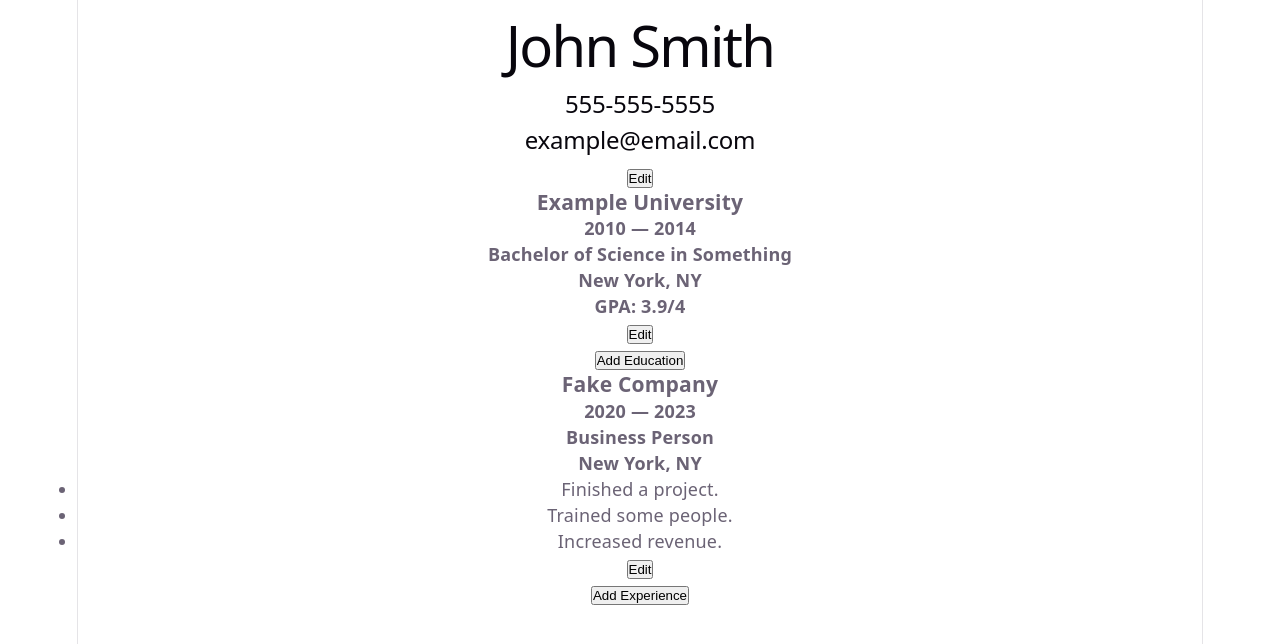
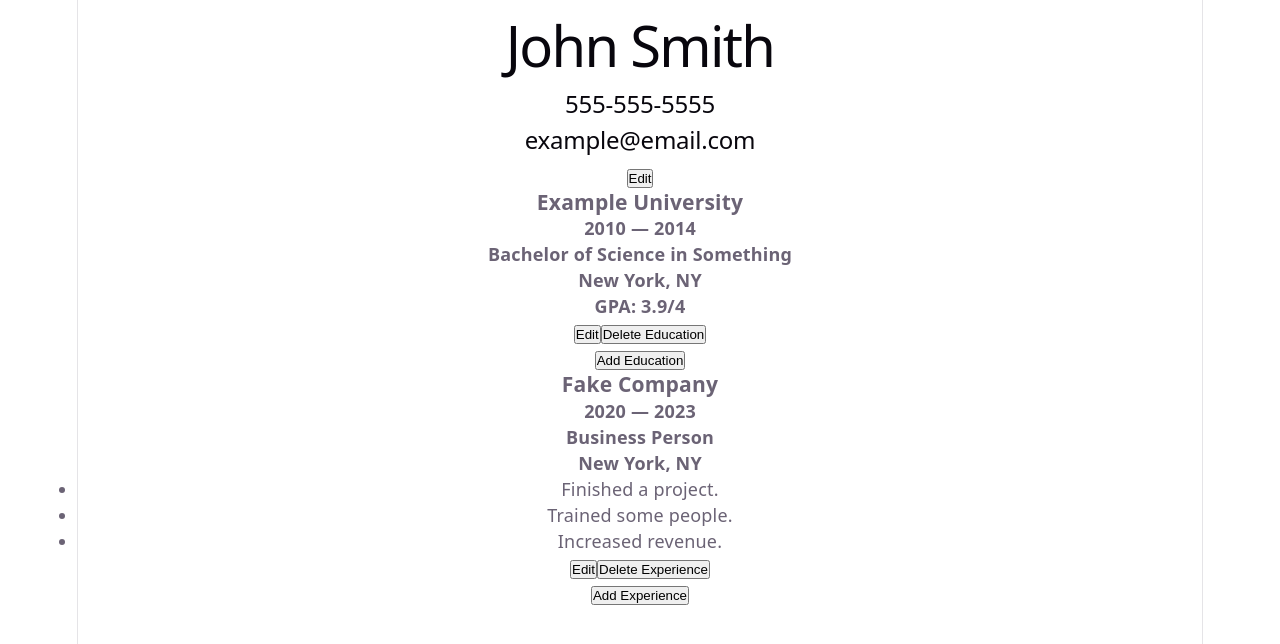
Before and after one commit to bsul24/cv-application, a React (Vite) app: page / in a window 1280 px wide. Shown: the top 644 px of the page. Built offline with nearby package versions, Linux system fonts and the light colour scheme.

Commit message:
Allow user to delete educations and experiences

```diff
--- a/src/Education.jsx
+++ b/src/Education.jsx
@@ -51,6 +51,10 @@ export default function Education() {
 
     setEducationData((prev) => [...prev, newEducation]);
     setAddingEducation(false);
+  }
+
+  function handleDeleteEducation(id) {
+    setEducationData(educationData.filter((data) => data.id !== id));
   }
 
   if (editingId !== null) {
@@ -228,6 +232,9 @@ export default function Education() {
             >
               Edit
             </button>
+            <button type="button" onClick={() => handleDeleteEducation(cur.id)}>
+              Delete Education
+            </button>
           </div>
         );
       })}
--- a/src/Experience.jsx
+++ b/src/Experience.jsx
@@ -73,6 +73,10 @@ export default function Experience() {
         return exp;
       }),
     );
+  }
+
+  function handleDeleteExperience(id) {
+    setExperienceData(experienceData.filter((data) => data.id !== id));
   }
 
   if (editingId !== null) {
@@ -225,6 +229,12 @@ export default function Experience() {
             >
               Edit
             </button>
+            <button
+              type="button"
+              onClick={() => handleDeleteExperience(cur.id)}
+            >
+              Delete Experience
+            </button>
           </div>
         );
       })}
```
